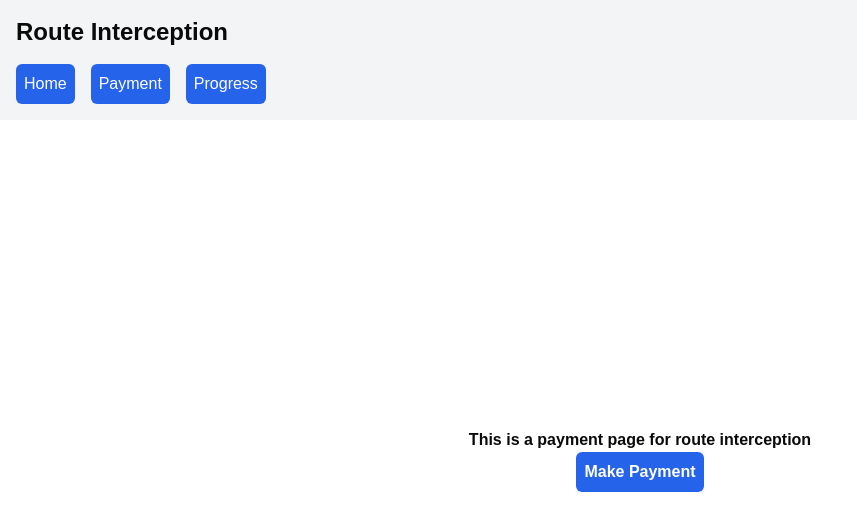
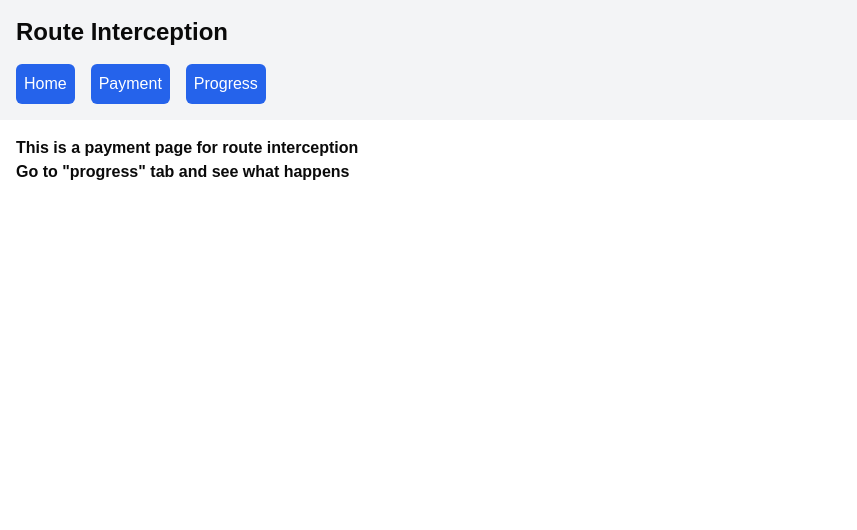
Before and after one commit to heecheon92/next15-test, a Next.js app: page /playground/route_interception/payment in a window 1280 px wide. Shown: the top 530 px of the page, without its empty margins (0-857 px from the left). Built offline with nearby package versions, Linux system fonts and the light colour scheme.

Commit message:
edited description for each sub-tab in route interception routes and removed auto-route on progression complete

```diff
--- a/app/playground/route_interception/home/page.tsx
+++ b/app/playground/route_interception/home/page.tsx
@@ -1,7 +1,8 @@
 export default function RouteInterceptionHome() {
   return (
-    <div className="flex flex-col w-full h-full items-center justify-center font-bold">
-      This is a main home for route interception
+    <div className="flex flex-col w-full h-full items-start justify-start font-bold p-4">
+      <span>This is a main home for route interception</span>
+      <span>{`Go to "progress" tab and see what happens`}</span>
     </div>
   );
 }
--- a/app/playground/route_interception/payment/@modal/(..)progress/page.tsx
+++ b/app/playground/route_interception/payment/@modal/(..)progress/page.tsx
@@ -5,30 +5,55 @@ import {
   AlertDialogCancel,
   AlertDialogContent,
   AlertDialogFooter,
+  AlertDialogHeader,
   AlertDialogTitle,
 } from "@/app/components/shadcn/alert-dialog";
 
+import { Progress } from "@/app/components/shadcn/progress";
 import { useRouter } from "next/navigation";
 import { useEffect, useState } from "react";
-import ProgressPage from "../../../progress/page";
 
 export default function PaymentProgress() {
   const router = useRouter();
-  const [open, setOpen] = useState(true);
+  const [progress, setProgress] = useState(0);
 
   useEffect(() => {
-    if (!open) router.replace("/playground/route_interception/payment");
-  }, [open]);
+    const interval = setInterval(() => {
+      setProgress((prev) => {
+        if (prev < 30) {
+          return 30;
+        } else if (prev < 80) {
+          return 85;
+        }
+        return 100;
+      });
+    }, 1000);
+
+    return () => {
+      clearInterval(interval);
+    };
+  }, []);
 
   return (
-    <AlertDialog open={open} onOpenChange={setOpen}>
+    <AlertDialog defaultOpen>
       <AlertDialogContent className="flex flex-col items-center justify-center">
         <AlertDialogTitle>
+          {`This progress page has been implemented with NextJS' parallel routing and intercepting routing technique.`}
+        </AlertDialogTitle>
+
+        <AlertDialogHeader>
           You are viewing this page because you came from payment page
-        </AlertDialogTitle>
-        <ProgressPage />
+        </AlertDialogHeader>
+
+        <Progress value={progress} className="w-[60%]" />
         <AlertDialogFooter>
-          <AlertDialogCancel>Close</AlertDialogCancel>
+          <AlertDialogCancel
+            onClick={() => {
+              router.back();
+            }}
+          >
+            Close
+          </AlertDialogCancel>
         </AlertDialogFooter>
       </AlertDialogContent>
     </AlertDialog>
--- a/app/playground/route_interception/payment/layout.tsx
+++ b/app/playground/route_interception/payment/layout.tsx
@@ -6,7 +6,7 @@ export default function RouteInterceptionPaymentLayout({
   modal: React.ReactNode;
 }) {
   return (
-    <div className="flex h-[100dvh]">
+    <div className="flex w-full flex-col">
       {children}
       {modal}
     </div>
--- a/app/playground/route_interception/payment/page.tsx
+++ b/app/playground/route_interception/payment/page.tsx
@@ -1,19 +1,8 @@
-"use client";
-
-import { useRouter } from "next/navigation";
-
 export default function PaymentMain() {
-  const router = useRouter();
-
   return (
-    <div className="flex flex-col w-full h-full items-center justify-center font-bold">
-      This is a payment page for route interception
-      <button
-        className="p-2 bg-blue-600 text-white rounded-md"
-        onClick={() => router.push("/playground/route_interception/progress")}
-      >
-        Make Payment
-      </button>
+    <div className="flex flex-col w-full h-full items-start justify-center font-bold p-4">
+      <span>This is a payment page for route interception</span>
+      <span>{`Go to "progress" tab and see what happens`}</span>
     </div>
   );
 }
--- a/app/playground/route_interception/progress/page.tsx
+++ b/app/playground/route_interception/progress/page.tsx
@@ -9,10 +9,12 @@ export default function ProgressPage() {
   useEffect(() => {
     const interval = setInterval(() => {
       setProgress((prev) => {
-        if (prev < 100) {
-          return prev + 10;
+        if (prev < 30) {
+          return prev + 30;
+        } else if (prev < 80) {
+          return 95;
         }
-        return prev;
+        return 100;
       });
     }, 1000);
 
@@ -20,9 +22,14 @@ export default function ProgressPage() {
   }, []);
 
   return (
-    <div className="flex flex-col w-full h-full items-center justify-center font-bold">
-      This is a progress page
+    <div className="flex flex-col w-full h-full items-center justify-center font-bold space-y-4">
+      <span>This is a progress page</span>
+
       <Progress value={progress} className="w-[60%]" />
+
+      {progress >= 100 && (
+        <span>{`Now, visit "Payment" tab, and re-visit this page`}</span>
+      )}
     </div>
   );
 }
```
